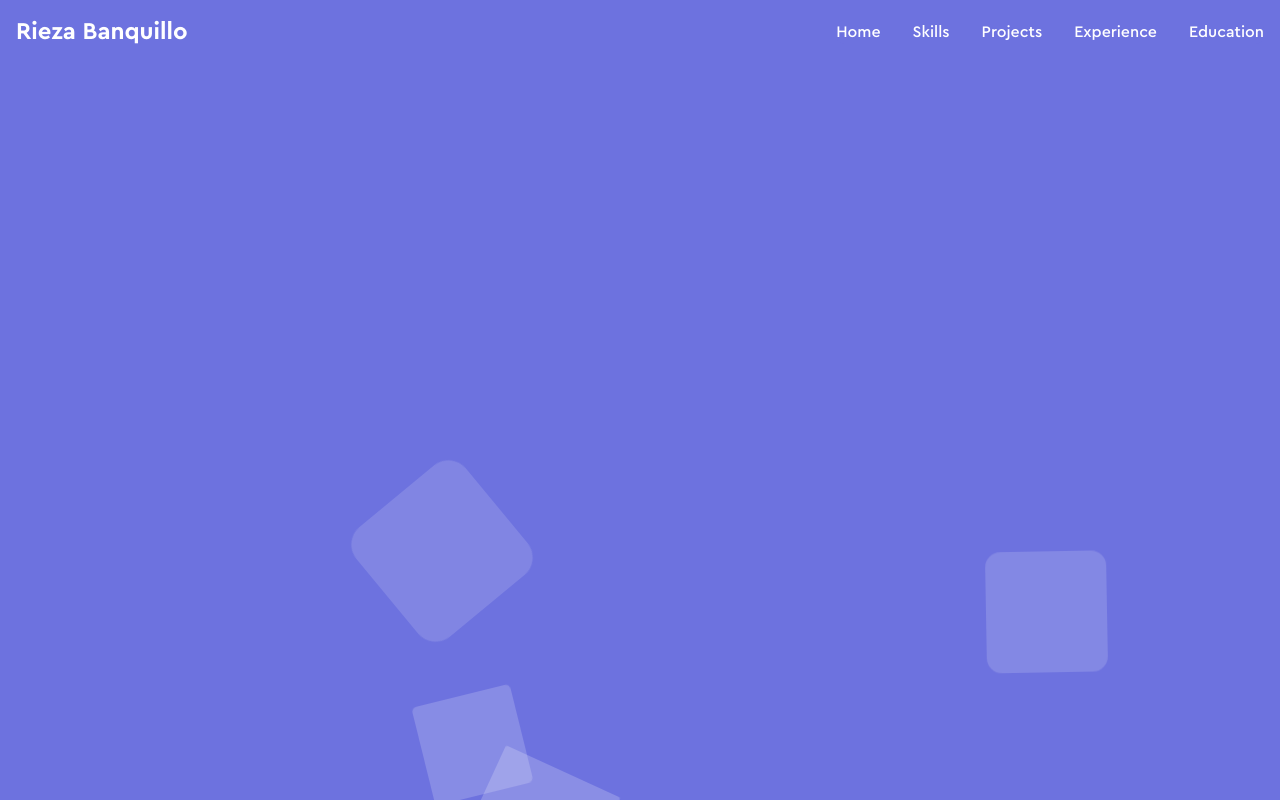
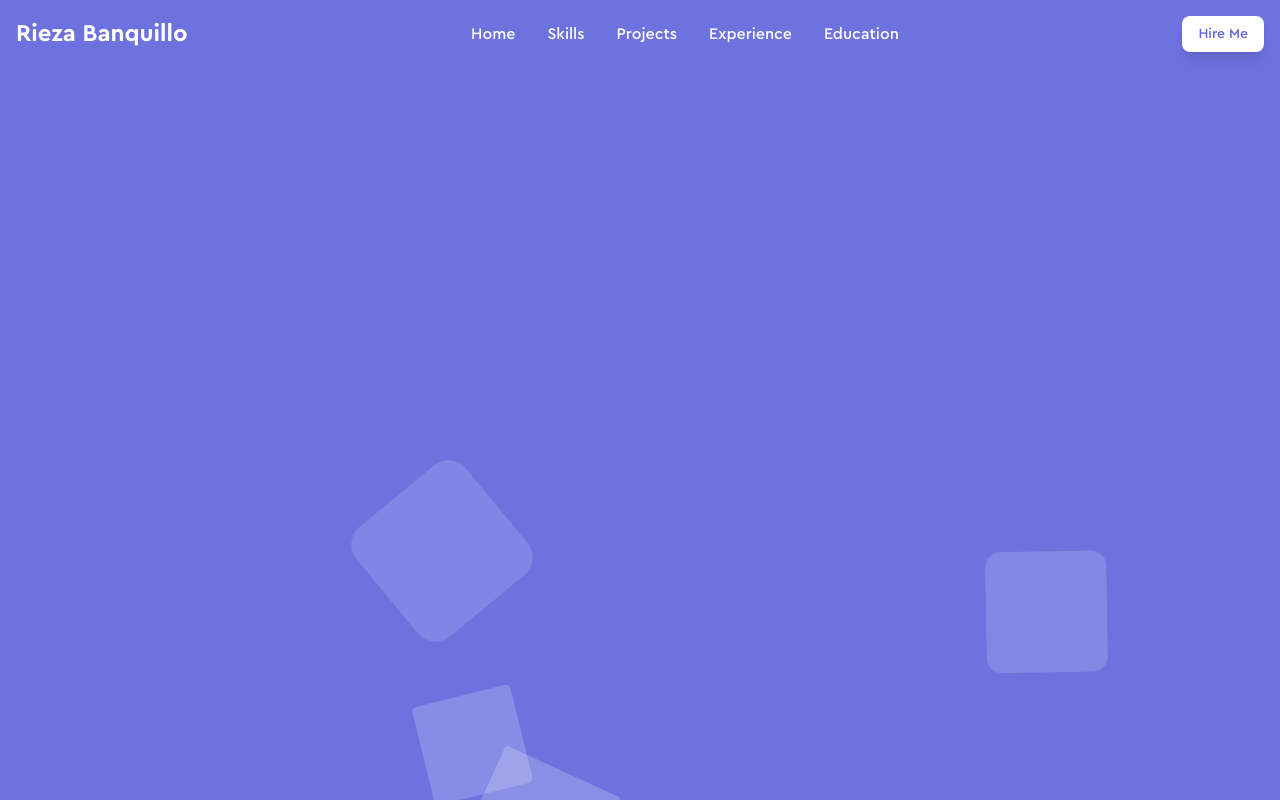
Before and after one commit to riezxcvii/react-web-portfolio, a React (Create React App) app: page / in a window 1280 px wide. Built offline with nearby package versions, Linux system fonts and the light colour scheme.

Commit message:
:lipstick: fix: add 'Hire Me' button

```diff
--- a/src/components/Navbar.jsx
+++ b/src/components/Navbar.jsx
@@ -7,7 +7,7 @@ const Navbar = () => {
     setDrawerOpen(!isDrawerOpen);
   };
 
-  // set array value for projects and call it in the list
+  // Set array value for navigation links and call it in the list
   const [navigation] = useState([
     { page: "Home", link: "", id: 1 },
     { page: "Skills", link: "", id: 2 },
@@ -23,6 +23,13 @@ const Navbar = () => {
           <span className="title  self-center text-2xl font-semibold whitespace-nowrap text-white">
             Rieza Banquillo
           </span>
+          <div className="flex md:order-2 space-x-3 md:space-x-0 rtl:space-x-reverse">
+            <button
+              type="button"
+              className="text-[#5f65da] bg-white shadow-lg focus:ring-2 focus:outline-none focus:ring-[#5f65da] font-medium rounded-lg text-sm px-4 py-2 text-center"
+            >
+              Hire Me
+            </button>
             <button
               onClick={toggleDrawer}
               type="button"
@@ -46,8 +53,9 @@ const Navbar = () => {
                 />
               </svg>
             </button>
+          </div>
 
-          {/* Navbar links in mobile view */}
+          {/* Navigation links in mobile view */}
           <div
             id="drawer-right"
             className={`fixed top-0 right-0 z-50 h-screen p-4 overflow-y-auto transition-transform ${
@@ -94,7 +102,7 @@ const Navbar = () => {
             </ul>
           </div>
 
-          {/* Navbar links in desktop view */}
+          {/* Navigation links in desktop view */}
           <div className="hidden w-full md:block md:w-auto" id="navbar-default">
             <ul className="font-medium flex flex-col p-4 md:p-0 mt-4 border border-gray-100 rounded-lg bg-[#6D72DF] md:flex-row md:space-x-8 rtl:space-x-reverse md:mt-0 md:border-0 md:bg-[#6D72DF] dark:bg-gray-800 md:dark:bg-gray-900 dark:border-gray-700">
               {navigation.map((navLink) => (
```
Lines whose indentation alone changed are shown as unchanged.
